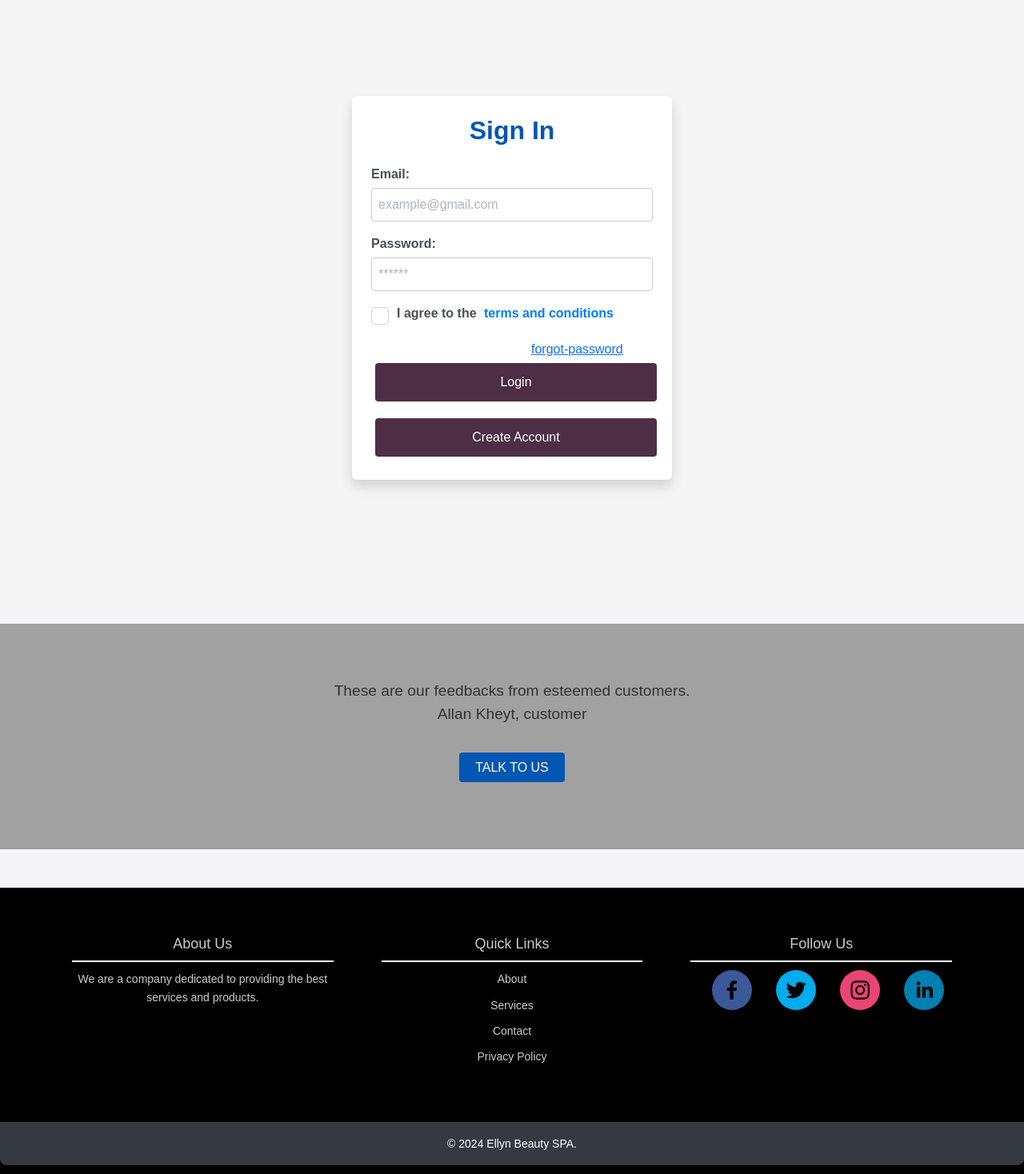
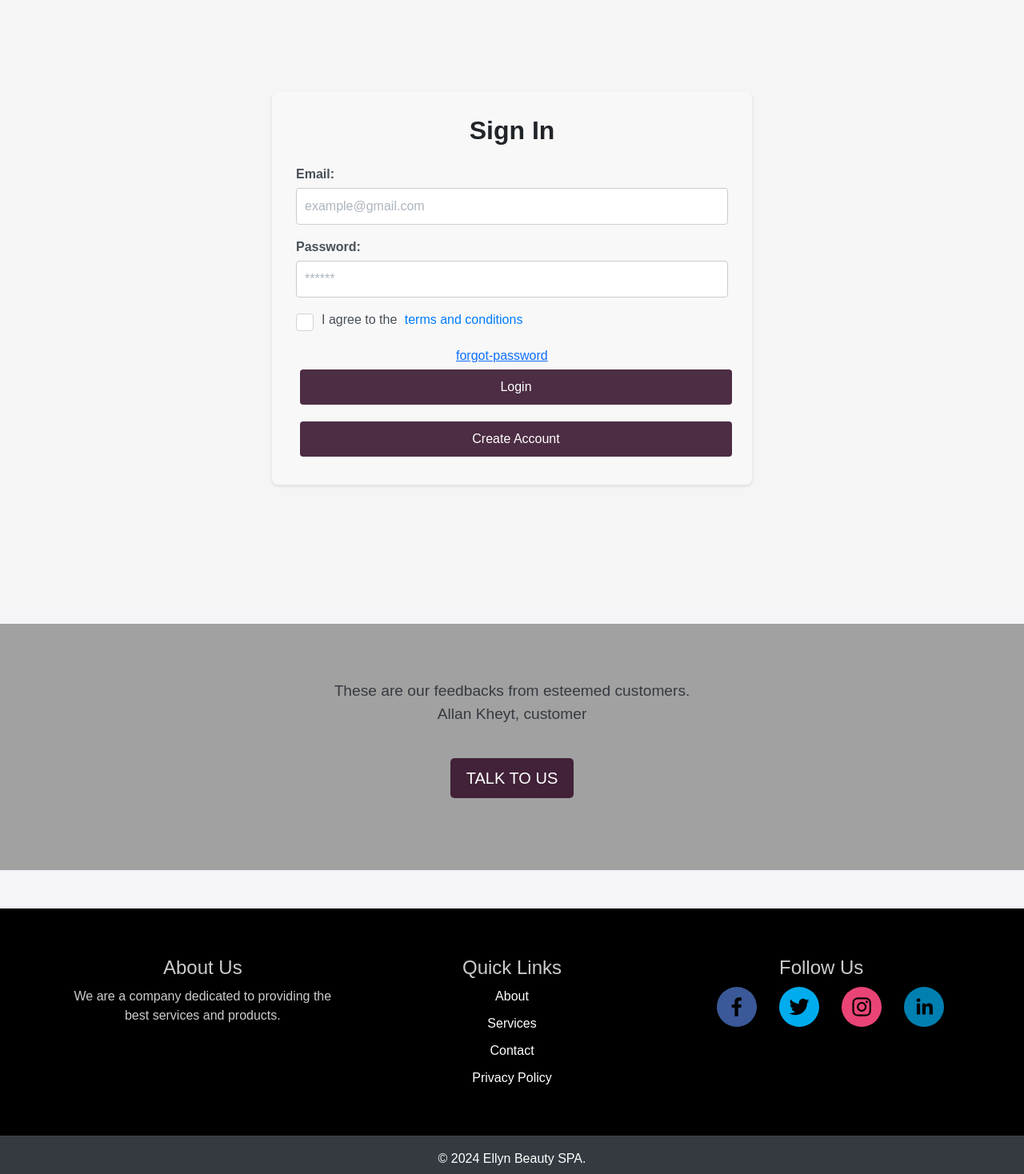
Before and after one commit to ellyn254/maspa_app, a React (Create React App) app: page / in a window 1280 px wide. Shown: the part 260-1728 px from the top of the page at 80% size. Built offline with nearby package versions, Linux system fonts and the light colour scheme; no server answers.

Commit message:
my commits after eslint install

```diff
--- a/src/Cart.jsx
+++ b/src/Cart.jsx
@@ -1,5 +1,7 @@
+/* eslint-disable react/prop-types */
+
 import React from "react";
-import "./cart.css"; // Import the CSS file for styles
+import "./cart.css";
 import { Link } from "react-router-dom";
 import { SocialIcon } from "react-social-icons";
 
--- a/src/Contact.jsx
+++ b/src/Contact.jsx
@@ -63,7 +63,7 @@ const Contact = () => {
 
   return (
     <>
-      <div className="container d-flex vh-100 justify-content-center align-items-center">
+      {/* <div className="container"> */}
         <div className="form-container">
           <form onSubmit={handleSubmit}>
             <h2>
@@ -106,7 +106,7 @@ const Contact = () => {
             </button>
           </form>
         </div>
-      </div>
+      {/* </div> */}
       <div className="lowerdiv">
         <p className="text">
           These are our feedbacks from esteemed customers. <br />
--- a/src/Signin.jsx
+++ b/src/Signin.jsx
@@ -28,7 +28,9 @@ const Signin = () => {
     if (!formData.email.trim()) {
       validationErrors.email = "Email is required";
     } else if (!/\S+@\S+\.\S+/.test(formData.email)) {
+      validationErrors.email = "Email is not valid";
     }
+
 
     if (!formData.password.trim()) {
       validationErrors.password = "Password is required";
@@ -67,8 +69,8 @@ const Signin = () => {
 
   return (
     <>
-      <div className="signin-container d-flex vh-100 justify-content-center align-items-center">
-        <div className="form-container p-4 rounded bg-white shadow">
+      <div className="signin-container">
+        <div className="form-container">
           <form onSubmit={handleSubmit}>
             <h2 className="text-center mb-4">
               <strong>Sign In</strong>
--- a/src/Signup.jsx
+++ b/src/Signup.jsx
@@ -103,8 +103,8 @@ const Signup = () => {
 
   return (
     <>
-      <div className="signup-container d-flex vh-100 justify-content-center align-items-center">
-        <div className="form-container p-4 rounded bg-white shadow">
+      <div className="signup-container">
+        <div className="form-container">
           <form onSubmit={handleSubmit}>
             <h2 className="text-center mb-4">
               <strong>Sign Up</strong>
@@ -127,7 +127,7 @@ const Signup = () => {
               <label>
                 <strong>Phone:</strong>
               </label>
-              <div className="phone-input d-flex align-items-center">
+              <div className="phone-input">
                 <Flag countryCode={formData.countryCode} className="me-2" />
                 <PhoneInput
                   name="phone"
--- a/src/Update.jsx
+++ b/src/Update.jsx
@@ -85,7 +85,7 @@ const Update = () => {
 
   return (
     <>
-      <div className="container">
+      {/* <div className="container"> */}
         <div className="form-wrapper">
           <form onSubmit={handleSubmit}>
             <h2>Update</h2>
@@ -168,12 +168,12 @@ const Update = () => {
               Update
             </button>
 
-            <Link to={`/`} className="login-link">
+            <Link to={`/`} className="btn login w-100">
               Login
             </Link>
           </form>
         </div>
-      </div>
+      {/* </div> */}
       <div className="lowerdiv">
         <p className="text">
           These are our feedbacks from esteemed customers. <br />
--- a/src/User.jsx
+++ b/src/User.jsx
@@ -53,7 +53,7 @@ const User = () => {
                 <td>{data.phone}</td>
                 <td>{data.email}</td>
 
-                <td>
+                <td className="buttons">
                   <Link
                     to={`update/${data.id}`}
                     className="btn btn-primary me-2"
--- a/src/contact.css
+++ b/src/contact.css
@@ -1,72 +1,104 @@
-body,
-html {
-  height: 100%;
+/* contact.css */
+body {
+	font-family: Arial, sans-serif;
 	margin: 0;
-  font-family: Arial, sans-serif;
+	padding: 0;
 }
 
-/* .container {
-  display: flex;
-  justify-content: center;
-  align-items: center;
-  height: 100vh;
-  background-color: #f8f9fa;
-} */
+.container {
+	max-width: 1200px;
+	margin: 0 auto;
+	padding: 20px;
+}
 
 .form-container {
-  background: white;
-  padding: 2rem;
+	background: #f8f8f8;
+	padding: 30px;
 	border-radius: 8px;
-  box-shadow: 0 4px 8px rgba(0, 0, 0, 0.1);
-  width: 100%;
-  max-width: 400px;
+	box-shadow: 0 2px 4px rgba(0, 0, 0, 0.1);
+	max-width: 600px;
+	margin: 20px auto;
 }
 
 .form-container h2 {
-  margin-bottom: 1.5rem;
 	text-align: center;
+	margin-bottom: 20px;
 }
 
 .form-container .mb-3 {
-  margin-bottom: 1rem;
+	margin-bottom: 15px;
+}
+
+.form-container label {
+	display: block;
+	margin-bottom: 5px;
+}
+
+.form-container .form-control {
+	width: 100%;
+	padding: 10px;
+	margin-top: 5px;
+	border: 1px solid #ccc;
+	border-radius: 4px;
 }
 
 .form-container .btn {
-  display: inline-block;
-  width: 100%;
-  padding: 0.75rem;
-  font-size: 1rem;
+	background-color: #331029de;
 	color: #fff;
-  background-color: #331029de;
 	border: none;
+	padding: 10px;
+	cursor: pointer;
+	font-size: 16px;
 	border-radius: 4px;
-  cursor: pointer;
 }
 
 .form-container .btn:hover {
 	background-color: #331029de;
 }
 
-/* Footer.css */
+.lowerdiv {
+	text-align: center;
+	margin: 40px 0;
+}
+
+.lowerdiv .text {
+	font-size: 18px;
+	margin-bottom: 20px;
+}
+
+.lowerdiv .button {
+	display: inline-block;
+	background-color: #331029de;
+	color: #fff;
+	padding: 10px 20px;
+	text-decoration: none;
+	border-radius: 4px;
+}
+
+.lowerdiv .button:hover {
+	background-color: #331029de;
+}
+
 .footer {
-  background: #333;
+	background-color: #333;
 	color: #fff;
 	padding: 20px 0;
-  position: relative;
-  bottom: 0;
-  width: 100%;
+	text-align: center;
 }
 
 .footer-content {
 	display: flex;
-  justify-content: space-around;
-  align-items: flex-start;
-  padding: 20px;
+	flex-wrap: wrap;
+	justify-content: space-between;
+	max-width: 1200px;
+	margin: 0 auto;
+	padding: 0 20px;
 }
 
 .footer-section {
 	flex: 1;
 	padding: 10px 20px;
+	min-width: 250px;
 }
 
 .footer-section h3 {
@@ -74,39 +106,60 @@ html {
 }
 
 .footer-section p,
-.footer-section ul,
-.footer-section a {
-  color: #ccc;
-  text-decoration: none;
-  margin: 5px 0;
+.footer-section ul {
+	margin: 0;
+	padding: 0;
+	list-style: none;
 }
 
-.footer-section ul {
-  list-style-type: none;
+.footer-section ul li {
+	margin-bottom: 10px;
 }
 
-.footer-section a:hover {
+.footer-section ul li a {
 	color: #fff;
+	text-decoration: none;
+}
+
+.footer-section ul li a:hover {
+	text-decoration: underline;
 }
 
 .social-icons {
 	display: flex;
-  justify-content: flex-start;
-}
-
-.social-icons a {
-  margin-right: 10px;
-  font-size: 20px;
-  color: #ccc;
-  text-decoration: none;
-}
-
-.social-icons a:hover {
-  color: #fff;
+	justify-content: space-around;
 }
 
 .footer-bottom {
-  text-align: center;
-  padding: 10px 0;
-  border-top: 1px solid #444;
+	margin-top: 20px;
 }
+
+/* Responsive styles */
+@media (max-width: 768px) {
+	.form-container {
+		padding: 20px;
+	}
+
+	.footer-content {
+		flex-direction: column;
+		text-align: left;
+	}
+
+	.footer-section {
+		margin-bottom: 20px;
+	}
+}
+
+@media (max-width: 480px) {
+	.lowerdiv .text {
+		font-size: 16px;
+	}
+
+	.lowerdiv .button {
+		padding: 8px 16px;
+	}
+
+	.form-container h2 {
+		font-size: 24px;
+	}
+}
--- a/src/signin.css
+++ b/src/signin.css
@@ -3,13 +3,17 @@
 /* Container styling for the signin form */
 .signin-container {
 	background-color: #f5f5f5;
+	display: flex;
+	height: 100vh;
+	justify-content: center;
+	align-items: center;
 }
 
 /* Form container styling */
 .form-container {
 	width: 100%;
 	max-width: 400px;
-  box-shadow: 0 2px 10px rgba(0, 0, 0, 0.1);
+	box-shadow: 0 2px 14px rgba(0, 0, 0, 0.1);
 }
 
 /* Form styling */
@@ -36,8 +40,8 @@ label {
 }
 
 /* Input styling */
-input[type="email"],
-input[type="password"] {
+input[type='email'],
+input[type='password'] {
 	width: 100%;
 	padding: 0.5rem;
 	border: 1px solid #ccc;
@@ -46,7 +50,7 @@ input[type="password"] {
 }
 
 /* Checkbox styling */
-input[type="checkbox"] {
+input[type='checkbox'] {
 	margin-right: 0.5rem;
 }
 
@@ -92,6 +96,30 @@ input[type="checkbox"] {
 .forgot {
 	margin-left: 200px;
 }
+
+.lowerdiv {
+	text-align: center;
+	margin: 40px 0;
+}
+
+.lowerdiv .text {
+	font-size: 18px;
+	margin-bottom: 20px;
+}
+
+.lowerdiv .button {
+	display: inline-block;
+	background-color: #331029de;
+	color: #fff;
+	padding: 10px 20px;
+	text-decoration: none;
+	border-radius: 4px;
+}
+
+.lowerdiv .button:hover {
+	background-color: #331029de;
+}
+
 
 /* Footer styling */
 .footer {
--- a/src/signup.css
+++ b/src/signup.css
@@ -1,14 +1,12 @@
 /* General styles */
 body {
-  background-color: #f0f2f5;
-  font-family: "Arial", sans-serif;
+	font-family: 'Arial', sans-serif;
 	margin: 0;
 	padding: 0;
 }
 
 /* Signup container */
 .signup-container {
-  background-color: #e9ecef;
 	display: flex;
 	justify-content: center;
 	align-items: center;
@@ -44,7 +42,7 @@ h2 {
 }
 
 .form-group input,
-.phone-input input {
+.phone-input .form-control {
 	width: 100%;
 	padding: 10px;
 	border: 1px solid #ced4da;
@@ -62,7 +60,7 @@ h2 {
 }
 
 .phone-input .react-country-flag {
-  margin-right: 10px;
+	margin-right: 5px;
 }
 .form-check {
 	display: flex;
@@ -70,7 +68,7 @@ h2 {
 	margin-bottom: 15px;
 }
 
-.form-check input[type="checkbox"] {
+.form-check input[type='checkbox'] {
 	width: 16px;
 	height: 16px;
 	margin-right: 10px;
--- a/src/update.css
+++ b/src/update.css
@@ -1,198 +1,186 @@
 /* update.css */
 
-:root {
-  --primary-color: #0056b3;
-  --secondary-color: #004494;
-  --background-color: #f4f4f4;
-  --text-color: #333;
-  --error-color: #ff4d4d;
-  --button-color: #331029de;
-  --button-hover-color: #005f6a;
+/* General styles */
+body {
+	font-family: Arial, sans-serif;
+	margin: 0;
+	padding: 0;
+	box-sizing: border-box;
 }
 
-body {
-  font-family: Arial, sans-serif;
-  background-color: var(--background-color);
-  margin: 0;
-  padding: 0;
-}
-
-.container {
-  display: flex;
-  justify-content: center;
-  align-items: center;
-  min-height: 100vh;
-  padding: 20px;
+h2 {
+	text-align: center;
+	margin-bottom: 20px;
 }
 
 .form-wrapper {
-  background-color: white;
-  padding: 20px;
-  border-radius: 8px;
-  box-shadow: 0 0 10px rgba(0, 0, 0, 0.1);
-  max-width: 500px;
-  width: 100%;
-}
-
-form h2 {
-  color: var(--primary-color);
-  margin-bottom: 20px;
-  text-align: center;
+	max-width: 600px;
+	margin: 0 auto;
+	padding: 20px;
+	background: #f9f9f9;
+	border-radius: 12px;
+	box-shadow: 0 0 10px rgba(0, 0, 0, 0.1);
 }
 
 form div {
-  margin-bottom: 15px;
+	margin-bottom: 15px;
 }
 
 label {
-  display: block;
-  margin-bottom: 5px;
-  font-weight: bold;
+	display: block;
+	margin-bottom: 5px;
 }
 
 input,
-.PhoneInputInput {
-  width: calc(100% - 12px);
-  padding: 10px;
-  border: 1px solid #ddd;
-  border-radius: 4px;
-  font-size: 16px;
+.phone-input input,
+button,
+.link {
+	width: 100%;
+	padding: 10px;
+	margin-top: 5px;
+	border: 1px solid #ccc;
+	border-radius: 5px;
 }
 
-input:focus,
-.PhoneInputInput:focus {
-  outline: none;
-  border-color: var(--primary-color);
+.phone-input {
+	display: flex;
+	align-items: center;
+}
+
+.phone-input input {
+	flex-grow: 1;
 }
 
 .error {
-  color: var(--error-color);
-  font-size: 14px;
-  margin-top: 5px;
+	color: red;
+	font-size: 0.9em;
 }
 
 .submit-btn {
-  width: 100%;
-  padding: 10px 0;
-  background-color: var(--button-color);
-  border: none;
-  border-radius: 4px;
-  color: white;
-  font-size: 16px;
-  cursor: pointer;
-  transition: background-color 0.3s ease;
+	background-color: #331029de;
+	color: white;
+	border: none;
+	cursor: pointer;
 }
 
 .submit-btn:hover {
-  background-color: var(--button-hover-color);
+	background-color: #331029de;
 }
 
-.login-link {
-  display: block;
-  text-align: center;
-  margin-top: 10px;
-  color: var(--primary-color);
-  text-decoration: none;
-  width: 100%;
-  padding: 10px 0;
-  background-color: var(--button-color);
-  border: none;
-  border-radius: 4px;
-  color: white;
-  font-size: 16px;
-  cursor: pointer;
-  transition: background-color 0.3s ease;
-}
-
-.login-link:hover {
-  text-decoration: underline;
+.login {
+	background-color: #331029de;
+	text-decoration: none;
+	text-align: center;
+	margin-top: 10px;
+	color: white;
+	border: none;
+	cursor: pointer;
 }
 
 .lowerdiv {
-  margin-top: 20px;
-  text-align: center;
-  padding: 20px;
+	text-align: center;
+	margin-top: 20px;
+	padding: 20px;
+	background-color: #f1f1f1;
 }
 
 .lowerdiv .text {
-  margin-bottom: 10px;
-  color: var(--text-color);
+	margin-bottom: 15px;
 }
 
-.lowerdiv .button {
-  background-color: var(--primary-color);
-  color: white;
-  padding: 10px 20px;
-  border-radius: 4px;
-  text-decoration: none;
-  transition: background-color 0.3s ease;
+.lowerdiv .div .button {
+	background-color: #331029de;
+	color: white;
+	padding: 10px 20px;
+	text-decoration: none;
+	border-radius: 5px;
 }
 
-.lowerdiv .button:hover {
-  background-color: var(--button-hover-color);
+.lowerdiv .div .button:hover {
+	background-color: #331029de;
 }
 
 .footer {
-  background-color: var(--secondary-color);
-  color: white;
-  padding: 20px 0;
-  text-align: center;
+	background: #333;
+	color: #fff;
+	padding: 20px 0;
 }
 
-.footer-content {
-  display: flex;
-  flex-wrap: wrap;
-  justify-content: space-around;
-  max-width: 1200px;
-  margin: 0 auto;
-  padding: 0 20px;
+.footer .footer-content {
+	display: flex;
+	flex-wrap: wrap;
+	justify-content: space-around;
 }
 
-.footer-section {
-  flex: 1;
-  margin: 10px;
+.footer .footer-section {
+	flex: 1;
+	margin: 10px;
+	min-width: 200px;
 }
 
-.footer-section h3 {
-  border-bottom: 2px solid white;
-  padding-bottom: 10px;
-  margin-bottom: 10px;
+.footer .footer-section h3 {
+	margin-bottom: 10px;
 }
 
-.footer-section p,
-.footer-section ul {
-  margin: 0;
-  padding: 0;
-  list-style: none;
+.footer .footer-section ul {
+	list-style: none;
+	padding: 0;
 }
 
-.footer-section a {
-  color: white;
-  text-decoration: none;
+.footer .footer-section ul li {
+	margin-bottom: 10px;
 }
 
-.footer-section a:hover {
-  text-decoration: underline;
+.footer .footer-section ul li a {
+	color: #fff;
+	text-decoration: none;
 }
 
-.footer-section .social-icons {
-  display: flex;
-  gap: 10px;
+.footer .footer-section ul li a:hover {
+	text-decoration: underline;
 }
 
-.footer-bottom {
-  margin-top: 20px;
-  font-size: 14px;
+.footer .footer-section .social-icons {
+	display: flex;
 }
 
-/* Responsive Styles */
+.footer .footer-section .social-icons .social-icon {
+	margin-right: 10px;
+}
+
+.footer .footer-bottom {
+	text-align: center;
+	margin-top: 10px;
+}
+
 @media (max-width: 768px) {
-  .footer-content {
-    flex-direction: column;
-    align-items: center;
-  }
+	.form-wrapper {
+		padding: 15px;
+	}
 
-  .footer-section {
-    max-width: 300px;
-  }
+	input,
+	.phone-input input,
+	button,
+	.link {
+		padding: 8px;
+	}
+
+	.phone-input {
+		flex-direction: column;
+	}
+
+	.phone-input input {
+		margin-top: 10px;
+	}
 }
+
+@media (max-width: 480px) {
+	.footer .footer-content {
+		flex-direction: column;
+		align-items: center;
+	}
+
+	.footer .footer-section {
+		margin: 15px 0;
+	}
+}
--- a/src/user.css
+++ b/src/user.css
@@ -1,116 +1,152 @@
+/* user.css */
+
 .user-card {
-  background-color: #f9f9f9;
+	padding: 20px;
+	margin: 20px auto;
+	max-width: 1200px;
+	background-color: #f8f9fa;
 	border-radius: 8px;
-  box-shadow: 0 0 20px rgba(0, 0, 0, 0.1);
-  padding: 20px;
-  margin-bottom: 20px;
+	box-shadow: 0 0 10px rgba(0, 0, 0, 0.1);
 }
 
 .header {
 	text-align: center;
 	margin-bottom: 20px;
-  color: #333;
+	font-size: 2.5rem;
 }
 
-/* Table styling */
-.table {
-  margin-bottom: 20px;
-}
-
-.table thead th {
-  /* background-color: #676768; */
-  color: #333;
-  font-size: bold;
-}
-
-.table tbody tr:hover {
-  background-color: #f1f1f1;
+.btn .btn-success {
+	font-size: 1.25rem;
+	padding: 10px 20px;
 }
 
 .table-responsive {
-  margin-bottom: 20px;
+	overflow-x: auto;
 }
 
-/* Button styling */
-.btn {
-  font-size: 14px;
+table {
+	width: 100%;
+	margin-bottom: 1rem;
+	color: #212529;
 }
 
-.btn-success,
-.me-2 {
-  margin-bottom: 10px;
-  color: white;
-  padding: 10px 20px;
-  border-radius: 5px;
-  text-decoration: none;
-  margin-right: 8px;
+th,
+td {
+	padding: 1.5rem;
+	vertical-align: middle;
+	border-top: 1px solid #dee2e6;
 }
 
-.btn-danger,
-.me-2 {
-  margin-bottom: 10px;
-  color: white;
-  padding: 10px 20px;
+th {
+	background-color: #e9ecef;
+	font-weight: bold;
+}
+/* user.css */
+
+/* Styling for table cells with buttons */
+.buttons {
+	display: flex;
+	gap: 10px; /* Space between buttons */
+	justify-content: center; /* Center align buttons horizontally */
+}
+
+/* General button styling */
+.btn {
+	padding: 10px 15px;
+	font-size: 1rem;
+	border: none;
 	border-radius: 5px;
+	color: #fff;
 	text-decoration: none;
-  margin-right: 8px;
+	display: inline-block;
+	text-align: center;
+	/* width: 50%; */
+}
+
+/* Primary button styling */
+.btn-primary {
+	background-color: #007bff;
+	width: 50%;
+}
+
+/* Danger button styling */
+.btn-danger {
+	background-color: #dc3545;
+	width: 50%;
+}
+
+/* Responsive adjustments */
+@media (max-width: 768px) {
+	.buttons {
+		flex-direction: column; /* Stack buttons vertically on smaller screens */
+		gap: 10px; /* Space between stacked buttons */
+	}
+
+	.btn {
+		font-size: 0.875rem; /* Slightly smaller font size on smaller screens */
+		padding: 8px 12px; /* Reduced padding on smaller screens */
+	}
+	.btn-primary {
+		width: max-content;
+	}
+  .btn-danger{
+    width: max-content;
+  }
 }
 
 .lowerdiv {
 	padding: 20px;
-  color: white;
-  background-color: black;
 	text-align: center;
-  margin-top: 20px;
+	background-color: #f1f1f1;
 }
 
-.text {
-  font-size: 16px;
+.lowerdiv .text {
+	font-size: 1.2rem;
 	margin-bottom: 20px;
 }
 
-.button {
-  background-color: black;
-  color: white;
-  padding: 10px 20px;
+.lowerdiv .button {
+	display: inline-block;
+	padding: 15px 25px;
+	font-size: 1.25rem;
+	color: #fff;
+	background-color: #007bff;
+	border: none;
 	border-radius: 5px;
-  text-decoration: underline;
-}
-
-.button:hover {
-  background-color: #0b1622;
+	text-decoration: none;
 }
 
 .footer {
-  background-color: black;
-  color: white;
+	background-color: #343a40;
+	color: #fff;
 	padding: 20px 0;
-  text-align: center;
-  margin-top: 40px;
 }
 
 .footer-content {
 	display: flex;
+	justify-content: space-between;
 	flex-wrap: wrap;
-  justify-content: space-around;
-  padding: 20px;
+	padding: 0 20px;
+	max-width: 1200px;
+	margin: auto;
 }
 
 .footer-section {
+	margin: 10px 0;
 	flex: 1;
-  min-width: 200px;
-  margin: 10px;
 }
 
 .footer-section h3 {
-  margin-bottom: 15px;
-  font-size: 18px;
+	font-size: 1.5rem;
+	margin-bottom: 10px;
 }
 
 .footer-section p,
-.footer-section ul {
-  font-size: 14px;
-  line-height: 1.6;
+.footer-section ul,
+.footer-section li,
+.footer-section a {
+	color: #fff;
+	font-size: 1rem;
 }
 
 .footer-section ul {
@@ -123,45 +159,47 @@
 }
 
 .footer-section ul li a {
-  color: #ccc;
 	text-decoration: none;
 }
 
-.footer-section ul li a:hover {
-  color: white;
-}
-
-.social-icons .social-icon {
-  margin-right: 10px;
+.social-icons {
+	display: flex;
+	gap: 10px;
 }
 
 .footer-bottom {
+	text-align: center;
+	padding: 10px 0;
+	border-top: 1px solid #494e53;
 	margin-top: 20px;
-  font-size: 14px;
-  border-top: 1px solid #444;
-  padding-top: 10px;
 }
 
 @media (max-width: 768px) {
+	.footer-content {
+		flex-direction: column;
+		text-align: center;
+	}
+
+	.footer-section {
+		margin-bottom: 20px;
+	}
+
 	.user-card {
 		padding: 10px;
 	}
 
-  .header {
-    font-size: 24px;
+	.btn .btn-success {
+		font-size: 1rem;
+		padding: 8px 15px;
 	}
 
-  .btn {
-    font-size: 12px;
-    padding: 5px 10px;
+	th,
+	td {
+		padding: 1rem;
 	}
 
-  .footer-content {
-    flex-direction: column;
-    text-align: left;
-  }
-
-  .footer-section {
-    margin: 10px 0;
+	.lowerdiv .button {
+		padding: 10px 20px;
+		font-size: 1rem;
 	}
 }
```
Also changed, not shown: package.json (+3 -5 lines), 1 other file (tests, documents, lock files or other folders). Lines whose indentation alone changed are shown as unchanged.
